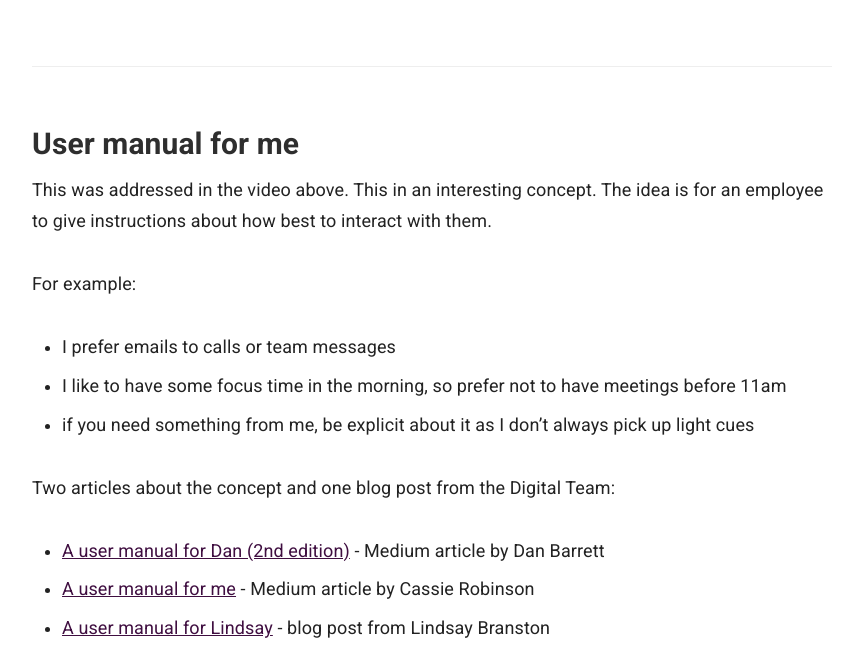
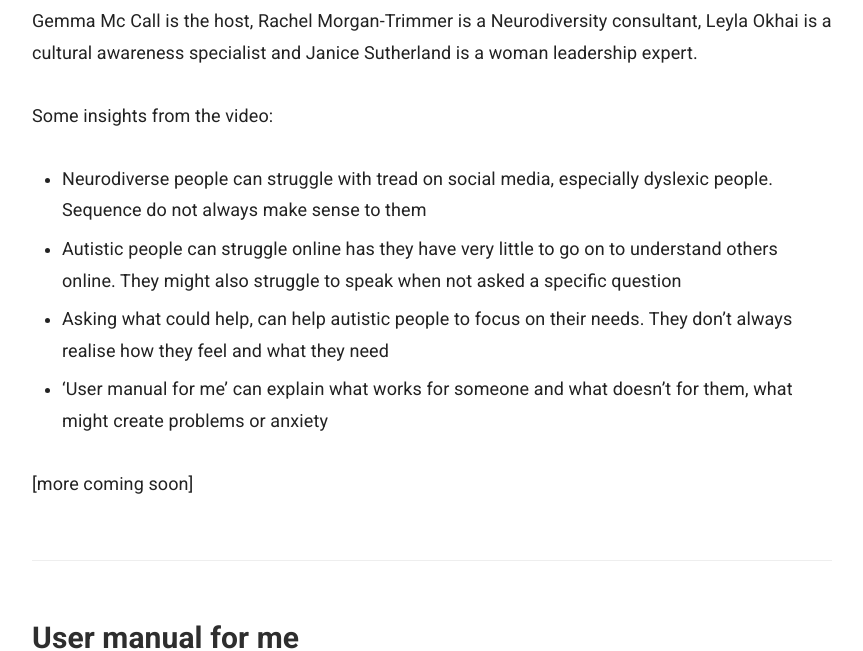
Before and after one commit to numbat70/inclusion2021, a Jekyll site: the page built from index.md, in a window 1280 px wide and 900 px high, scrolled down 1366 px, cut to the strip 249-900 px from the top of the window. Shown: the whole strip, without its empty margins (358-1221 px from the left). Built offline with Jekyll 4.4.1, drawn with Linux system fonts in a browser that asks for light colours.

Commit message:
SK - added a few notes

```diff
--- a/index.md
+++ b/index.md
@@ -16,6 +16,15 @@ There is a lot under the term 'diversity':
 ## Remote working as an opportunity
 Interesting video about **remote working and the opportunity for Inclusion** is worth a watch
 <iframe title="talk about remote working and the opportunity of inclusion"  width="560" height="315" src="https://www.youtube.com/embed/6K-22lQqolo" frameborder="0" allow="accelerometer; autoplay; clipboard-write; encrypted-media; gyroscope; picture-in-picture" allowfullscreen></iframe>
+Gemma Mc Call is the host, Rachel Morgan-Trimmer is a Neurodiversity consultant, Leyla Okhai is a cultural awareness specialist and Janice Sutherland is a woman leadership expert.
+
+Some insights from the video:
+- Neurodiverse people can struggle with tread on social media, especially dyslexic people. Sequence do not always make sense to them
+- Autistic people can struggle online has they have very little to go on to understand others online. They might also struggle to speak when not asked a specific question
+- Asking what could help, can help autistic people to focus on their needs. They don't always realise how they feel and what they need
+- 'User manual for me' can explain what works for someone and what doesn't for them, what might create problems or anxiety
+
+[more coming soon]
 
 ### User manual for me
 This was addressed in the video above. This in an interesting concept. The idea is for an employee to give instructions about how best to interact with them.
```
